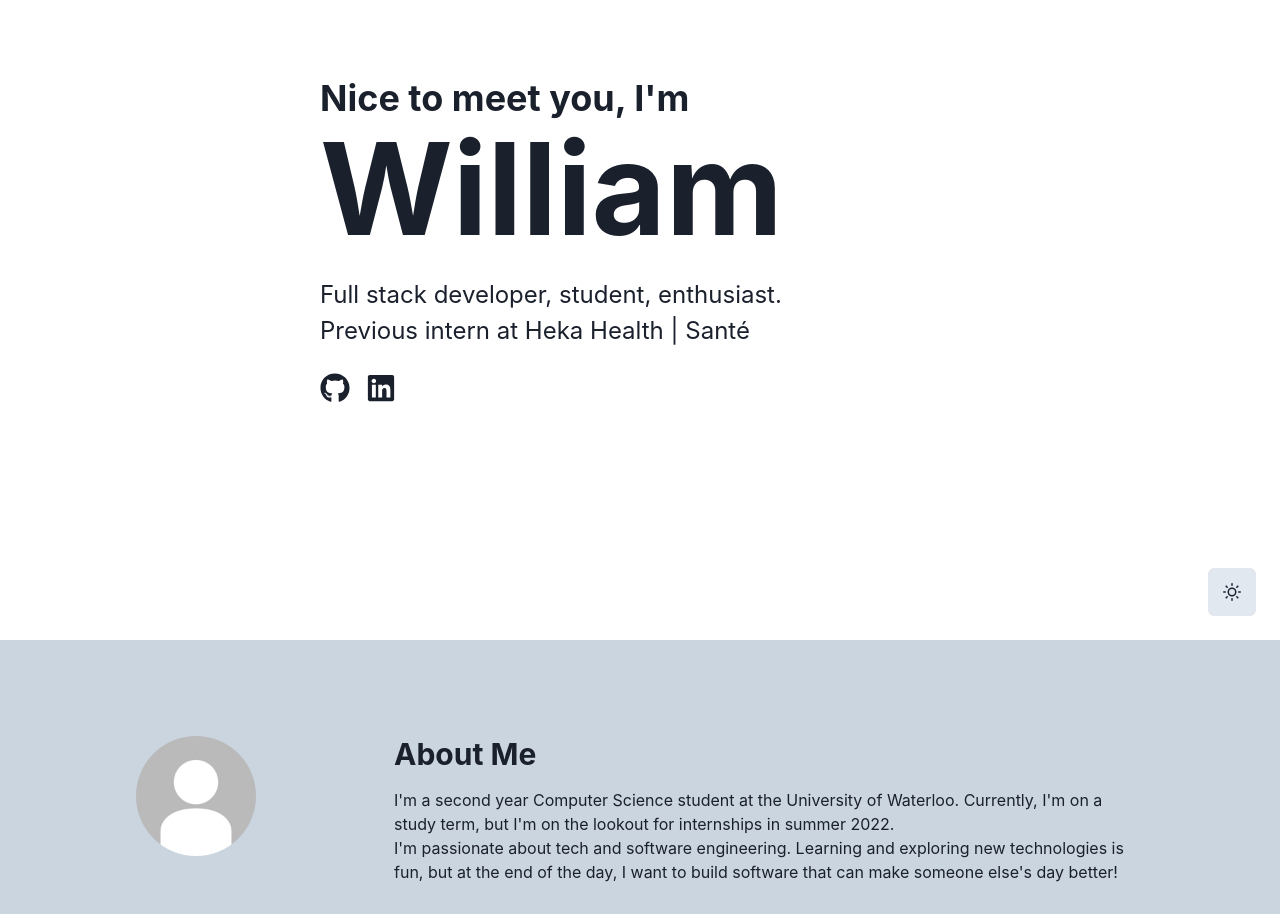
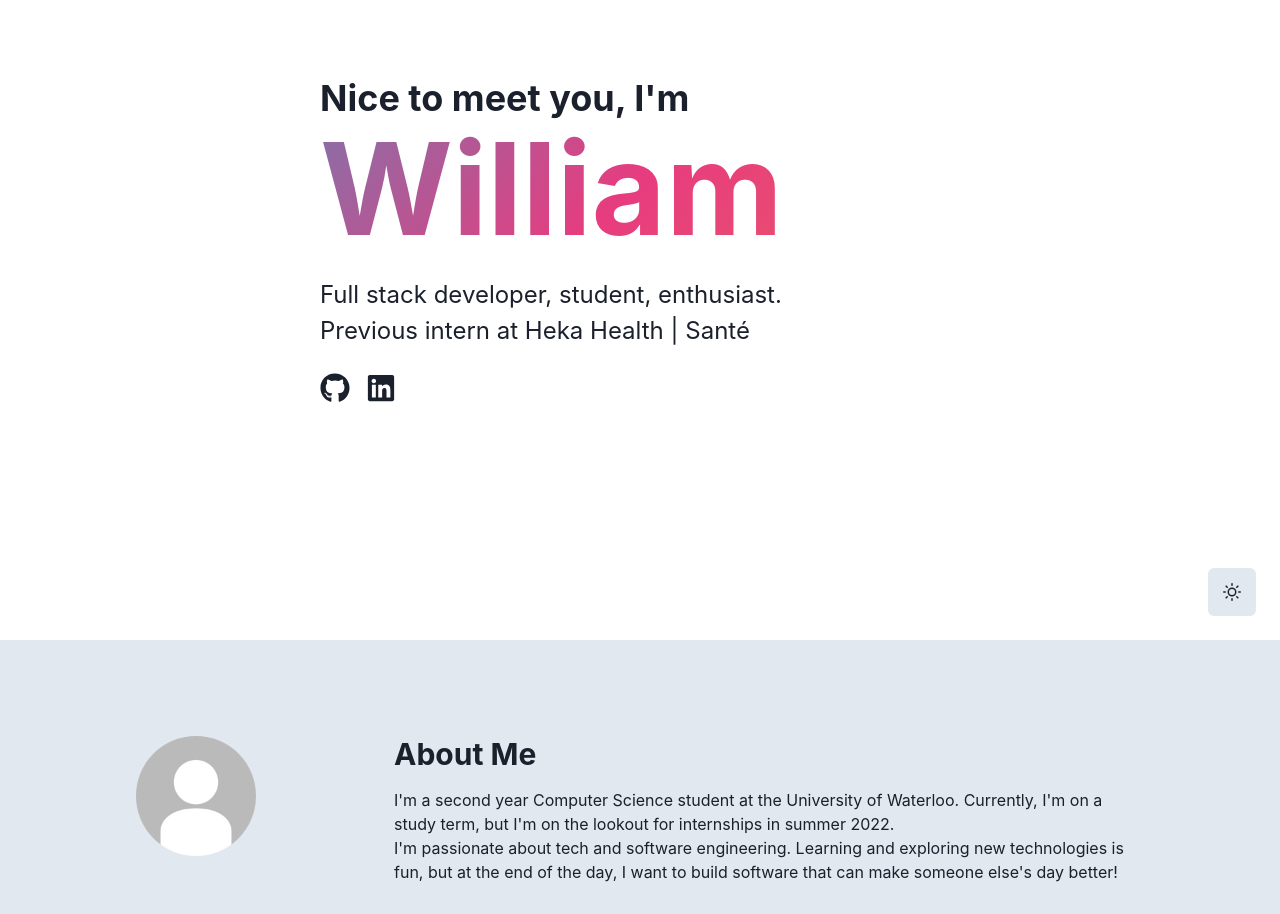
Before and after one commit to wx02shi/personal-website, a Next.js app: page / in a window 1280 px wide. Shown: the part 160-1074 px from the top of the page. Built offline with nearby package versions, Linux system fonts and the light colour scheme.

Commit message:
add decoration to hero

```diff
--- a/components/About/About.js
+++ b/components/About/About.js
@@ -61,7 +61,7 @@ const resume = (
 const About = () => {
   return (
     <Section
-      bg={useColorModeValue("gray.300", "gray.600")}
+      bg={useColorModeValue("gray.200", "gray.700")}
       image={image}
       mtl
       mbl
--- a/components/Hero/Hero.js
+++ b/components/Hero/Hero.js
@@ -12,6 +12,7 @@ import {
 } from "@chakra-ui/react";
 
 import styles from "../../styles/socials.module.css";
+import heroStyles from "../../styles/hero.module.css";
 
 const Hero = () => {
   return (
@@ -19,7 +20,7 @@ const Hero = () => {
       <Stack align="start" maxW="container.md" spacing={6}>
         <Stack align="start" spacing={1}>
           <Heading size="xl">Nice to meet you, I'm</Heading>
-          <Heading as="h1" size="4xl" fontSize="9xl">
+          <Heading className={heroStyles.color} size="4xl" fontSize="9xl">
             William
           </Heading>
         </Stack>
--- a/styles/hero.module.css
+++ b/styles/hero.module.css
@@ -1,9 +1,9 @@
-.hero {
-  background: linear-gradient(0deg, black, transparent);
+.color {
   background: linear-gradient(-45deg, #ee7752, #e73c7e, #23a6d5, #23d5ab);
   background-size: 400% 400%;
   animation: gradient 5s ease infinite;
-  height: 100vh;
+  -webkit-background-clip: text;
+  -webkit-text-fill-color: transparent;
 }
 
 @keyframes gradient {
```
